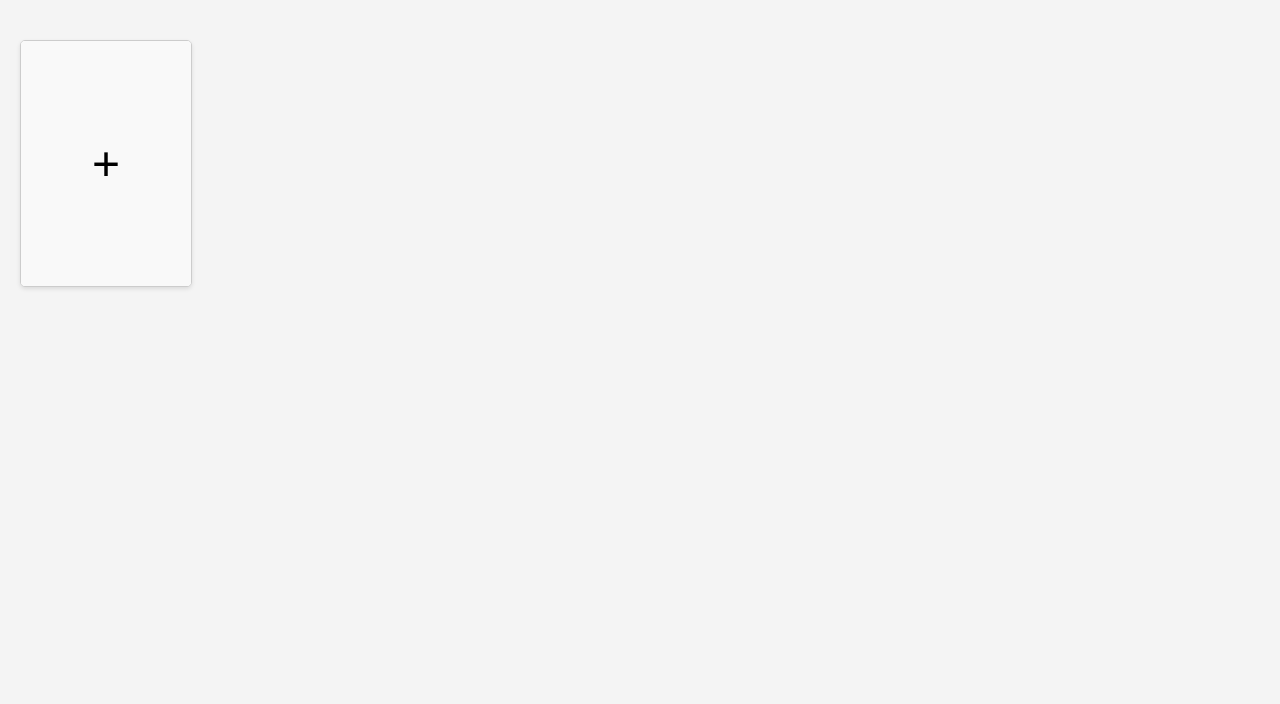
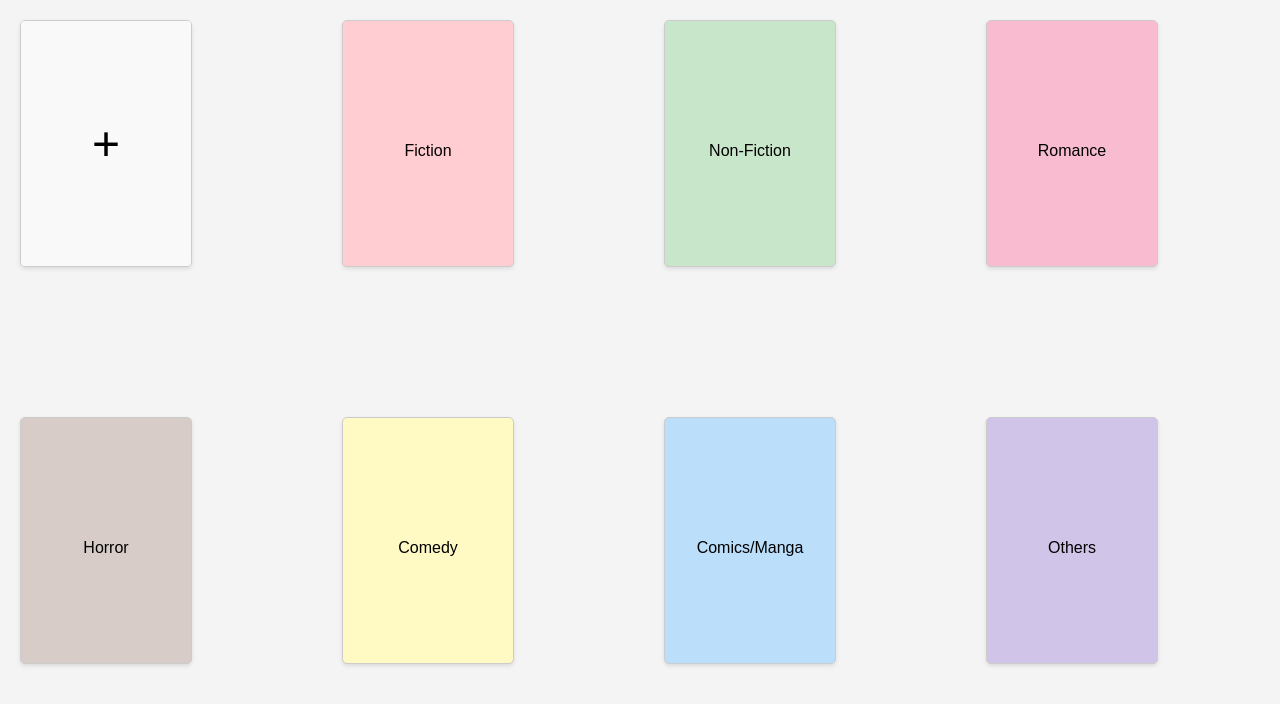
Before and after one commit to ygalyamy/TT8L-03, a plain HTML site: page library/plus box.html in a window 1280 px wide. Drawn offline with Linux system fonts and the light colour scheme.

Commit message:
add 7 boxed and colour background

```diff
--- a/library/plus box.html
+++ b/library/plus box.html
@@ -11,24 +11,34 @@
             margin: 0;
             padding: 20px;
             background-color: #f4f4f4;
+            display: flex;
+            flex-wrap: wrap;
+            gap: 150px; /* Add gap between flex items */
         }
 
-        .plus-box {
+        .box, .plus-box {
             width: 170px; /* Width of the square */
             height: 245px; /* Height of the square */
             border: 1px solid #ccc;
             border-radius: 5px;
-            background-color: #fff;
             overflow: hidden;
             box-shadow: 0 2px 4px rgba(0, 0, 0, 0.1);
-            margin: 20px 0; /* Align to the left with some margin at the top and bottom */
+            display: flex;
+            flex-direction: column;
+            align-items: center;
+            justify-content: center;
+            text-align: center;
+            cursor: pointer;
+        }
+
+        .plus-box {
+            background-color: #fff; /* Background color for the plus box */
             position: relative; /* For absolute positioning of content */
         }
 
         .plus-box-header {
             width: 100%;
             height: 100%;
-            cursor: pointer;
             display: flex;
             align-items: center;
             justify-content: center; /* Center the icon */
@@ -54,10 +64,22 @@
         .plus-box-content.show {
             display: block; /* Show when the class 'show' is added */
         }
+
+        .fiction-box { background-color: #FFCDD2; }
+        .non-fiction-box { background-color: #C8E6C9; }
+        .romance-box { background-color: #F8BBD0; }
+        .horror-box { background-color: #D7CCC8; }
+        .comedy-box { background-color: #FFF9C4; }
+        .comics-manga-box { background-color: #BBDEFB; }
+        .others-box { background-color: #D1C4E9; }
+
+        .box-text {
+            margin-top: 15px;
+        }
     </style>
 </head>
 <body>
-    <div class="plus-box" onclick="redirectToForm()">
+    <div class="plus-box" onclick="redirectToForm('index.html')">
         <div class="plus-box-header">
             <span class="plus-box-icon">+</span>
         </div>
@@ -65,10 +87,38 @@
             <p>This is the content inside the plus box. It can be anything you want, such as text, images, or other HTML elements.</p>
         </div>
     </div>
+    <div class="box fiction-box" onclick="redirectToForm('fiction.html')">
+        <div class="box-content"></div>
+        <div class="box-text">Fiction</div>
+    </div>
+    <div class="box non-fiction-box" onclick="redirectToForm('non-fiction.html')">
+        <div class="box-content"></div>
+        <div class="box-text">Non-Fiction</div>
+    </div>
+    <div class="box romance-box" onclick="redirectToForm('romance.html')">
+        <div class="box-content"></div>
+        <div class="box-text">Romance</div>
+    </div>
+    <div class="box horror-box" onclick="redirectToForm('horror.html')">
+        <div class="box-content"></div>
+        <div class="box-text">Horror</div>
+    </div>
+    <div class="box comedy-box" onclick="redirectToForm('comedy.html')">
+        <div class="box-content"></div>
+        <div class="box-text">Comedy</div>
+    </div>
+    <div class="box comics-manga-box" onclick="redirectToForm('comics-manga.html')">
+        <div class="box-content"></div>
+        <div class="box-text">Comics/Manga</div>
+    </div>
+    <div class="box others-box" onclick="redirectToForm('others.html')">
+        <div class="box-content"></div>
+        <div class="box-text">Others</div>
+    </div>
 
     <script>
-        function redirectToForm() {
-            window.location.href = 'index.html';
+        function redirectToForm(page) {
+            window.location.href = page;
         }
     </script>
 </body>
```
Also changed, not shown: library/index.html (+1 -0 lines).
